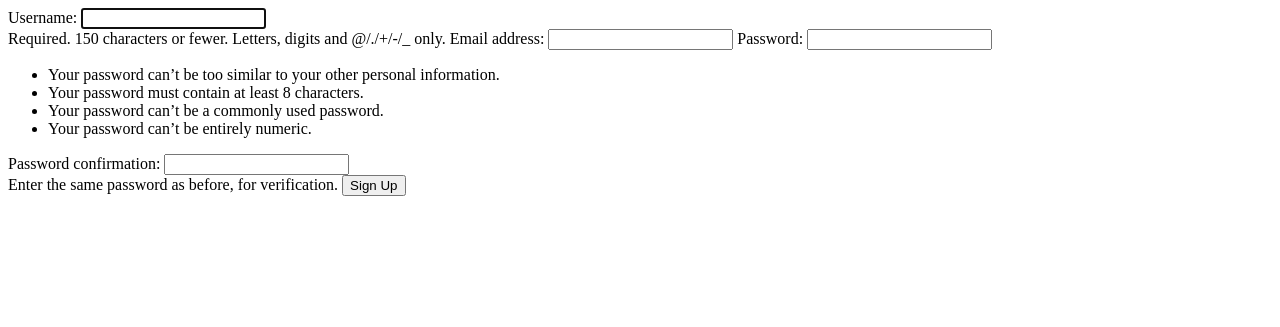
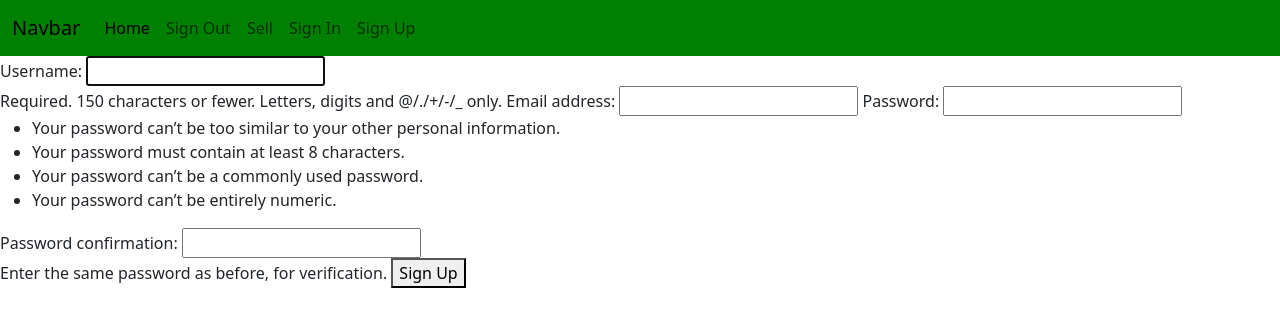
Before and after one commit to effiecancode/Farmers-Market-Ecommerce, a Django app: page /Account/signup/ in a window 1280 px wide. Shown: the top 327 px of the page. Run offline with Django 4.2, Linux system fonts and the light colour scheme.

Commit message:
navbar initial flow

```diff
--- a/market/Account/templates/Account/base.html
+++ b/market/Account/templates/Account/base.html
@@ -4,9 +4,14 @@
     <meta charset="UTF-8">
     <meta name="viewport" content="width=device-width, initial-scale=1.0">
     <title>FM</title>
+
+    <link href="https://cdn.jsdelivr.net/npm/bootstrap@5.3.2/dist/css/bootstrap.min.css" rel="stylesheet" integrity="sha384-T3c6CoIi6uLrA9TneNEoa7RxnatzjcDSCmG1MXxSR1GAsXEV/Dwwykc2MPK8M2HN" crossorigin="anonymous">
 </head>
 
 <body>
+
+    {% include 'navbar.html' %}
+
     {% if messages %}
     <ul class="messages">
         {% for message in messages %}
@@ -14,8 +19,12 @@
         {% endfor %}
     </ul>
     {% endif %}
+
+
 {% block content %}
 
 {% endblock content %}
+
+<script src="https://cdn.jsdelivr.net/npm/bootstrap@5.3.2/dist/js/bootstrap.bundle.min.js" integrity="sha384-C6RzsynM9kWDrMNeT87bh95OGNyZPhcTNXj1NW7RuBCsyN/o0jlpcV8Qyq46cDfL" crossorigin="anonymous"></script>
 </body>
 </html>
--- /dev/null
+++ b/market/Account/templates/navbar.html
@@ -0,0 +1,31 @@
+<nav class="navbar navbar-expand-lg" style="background-color: green;">
+  <div class="container-fluid">
+      <a class="navbar-brand" href="#">Navbar</a>
+      <button class="navbar-toggler" type="button" data-bs-toggle="collapse" data-bs-target="#navbarNav" aria-controls="navbarNav" aria-expanded="false" aria-label="Toggle navigation">
+          <span class="navbar-toggler-icon"></span>
+      </button>
+      <div class="collapse navbar-collapse" id="navbarNav">
+          <ul class="navbar-nav mr-auto">
+              <li class="nav-item">
+                  <a class="nav-link active" aria-current="page" href="#">Home</a>
+              </li>
+          </ul>
+          <ul class="navbar-nav ml-auto">
+              <!-- Visible to authenticated users -->
+              <li class="nav-item">
+                  <a class="nav-link" href="#">Sign Out</a>
+              </li>
+              <li class="nav-item">
+                  <a class="nav-link" href="#">Sell</a>
+              </li>
+              <!-- Visible to non-authenticated users -->
+              <li class="nav-item">
+                  <a class="nav-link" href="#">Sign In</a>
+              </li>
+              <li class="nav-item">
+                  <a class="nav-link" href="#">Sign Up</a>
+              </li>
+          </ul>
+      </div>
+  </div>
+</nav>
--- a/market/market/settings.py
+++ b/market/market/settings.py
@@ -125,6 +125,8 @@ DEFAULT_AUTO_FIELD = 'django.db.models.BigAutoField'
 LOGIN_URL = 'Account:signin'
 LOGIN_REDIRECT_URL = 'product:home'
 
+# ROOT_URL = "product:home"
+
 
 
 # The Mpesa environment to use
--- a/market/market/urls.py
+++ b/market/market/urls.py
@@ -12,7 +12,7 @@ urlpatterns = [
     path('Account/', include('Account.urls')),
 
     # products
-    path("product/", include("product.urls")),
+    path("", include("product.urls")),
 
     # dashboard urls
     path("dashboard/", include("dashboard.urls")),
```
Also changed, not shown: market/Account/templates/home.html (deleted, +0 -7 lines).
